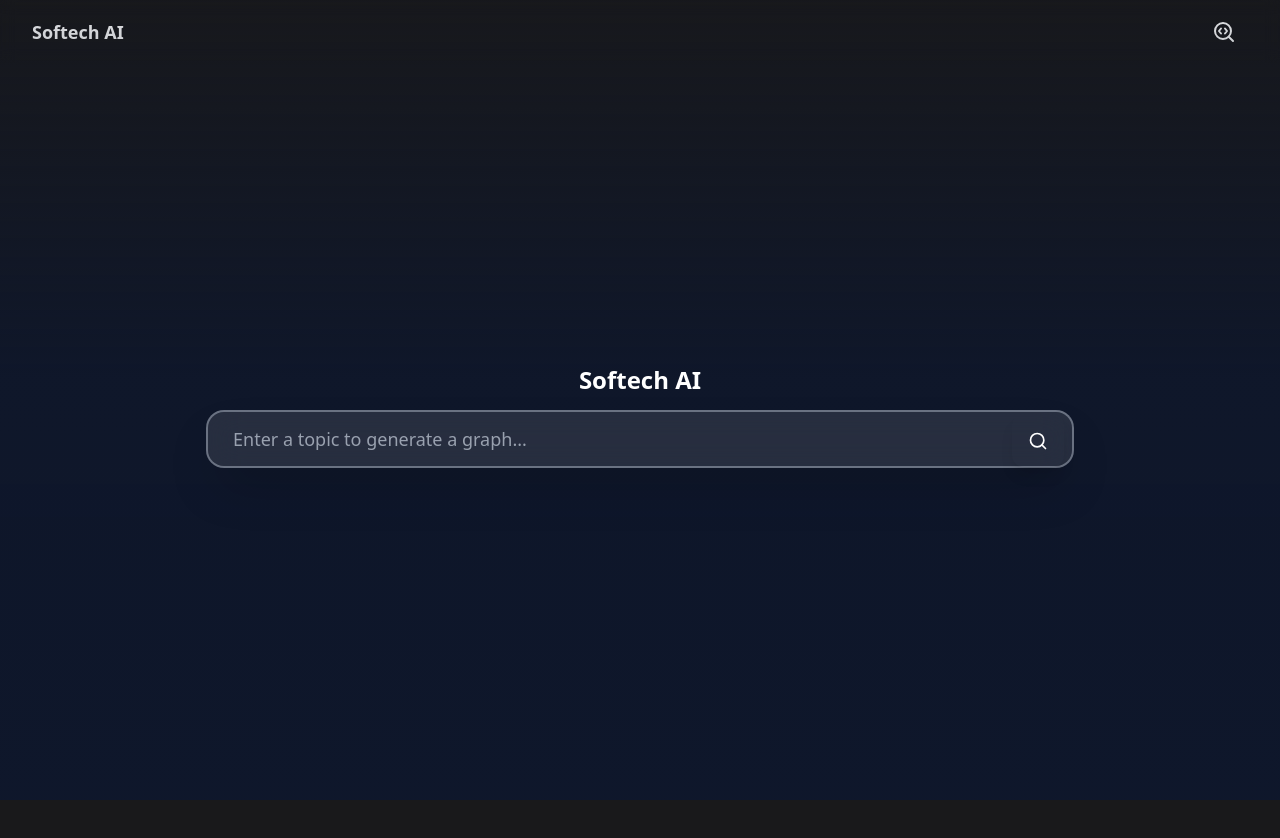
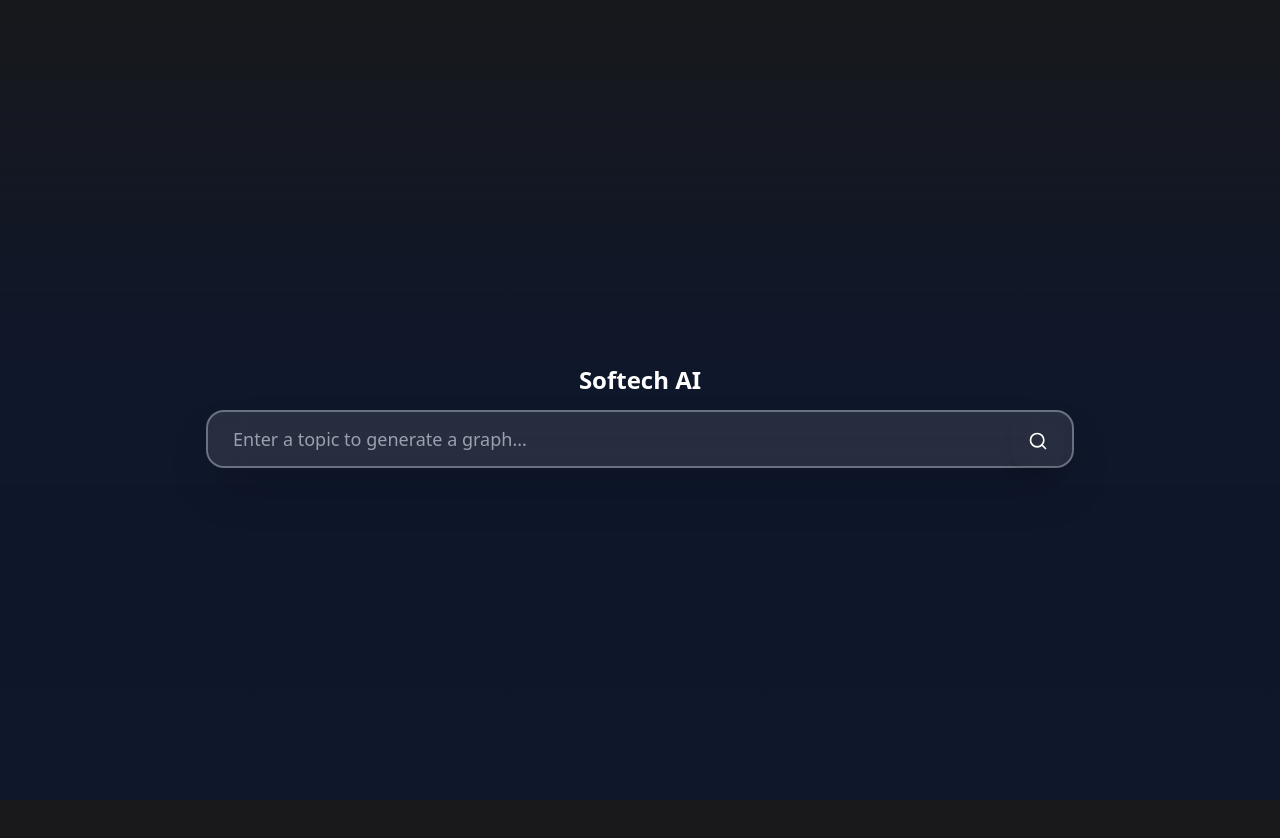
Before and after one commit to Pen-gun/GraphGeneration, a React (Vite) app in the folder Frontend/: page / in a window 1280 px wide. Shown: the top 838 px of the page. After the commit the page ends 800 px from the top, so only its background shows below. Built offline with nearby package versions, Linux system fonts and the light colour scheme.

Commit message:
remove unnenecessary files

```diff
--- a/Frontend/src/App.tsx
+++ b/Frontend/src/App.tsx
@@ -12,7 +12,7 @@
     <QueryClientProvider client={queryClient}>
         <>
           <Routes>
-            <Route path='/' element={<HomePage  />} />
+            <Route path='/' element={<HomePage/>} />
           </Routes>
         </>
       <ReactQueryDevtools initialIsOpen={false} />
--- a/Frontend/src/pages/home.page.tsx
+++ b/Frontend/src/pages/home.page.tsx
@@ -1,5 +1,4 @@
 import { useState, useEffect, useRef } from "react";
-import Layout from "../layout/layout";
 import { SearchBar } from "../components/search/search.component.tsx";
 import { ResultDisplay } from "../components/result/result.component.tsx";
 import { useAIResponse } from "../utils/aiHandler.utils.tsx";
@@ -63,7 +62,6 @@
     };
 
     return (
-        <Layout>
             <div className="min-h-screen w-full flex flex-col">
                 {/* Chat Messages Area */}
                 <div className="flex flex-col overflow-y-auto pb-48 pt-8">
@@ -118,7 +116,6 @@
                     />
                 </div>
             </div>
-        </Layout>
     );
 }
 export default homePage;
```
Also changed, not shown: Frontend/src/components/sidebar/sidebar.component.js (added).
